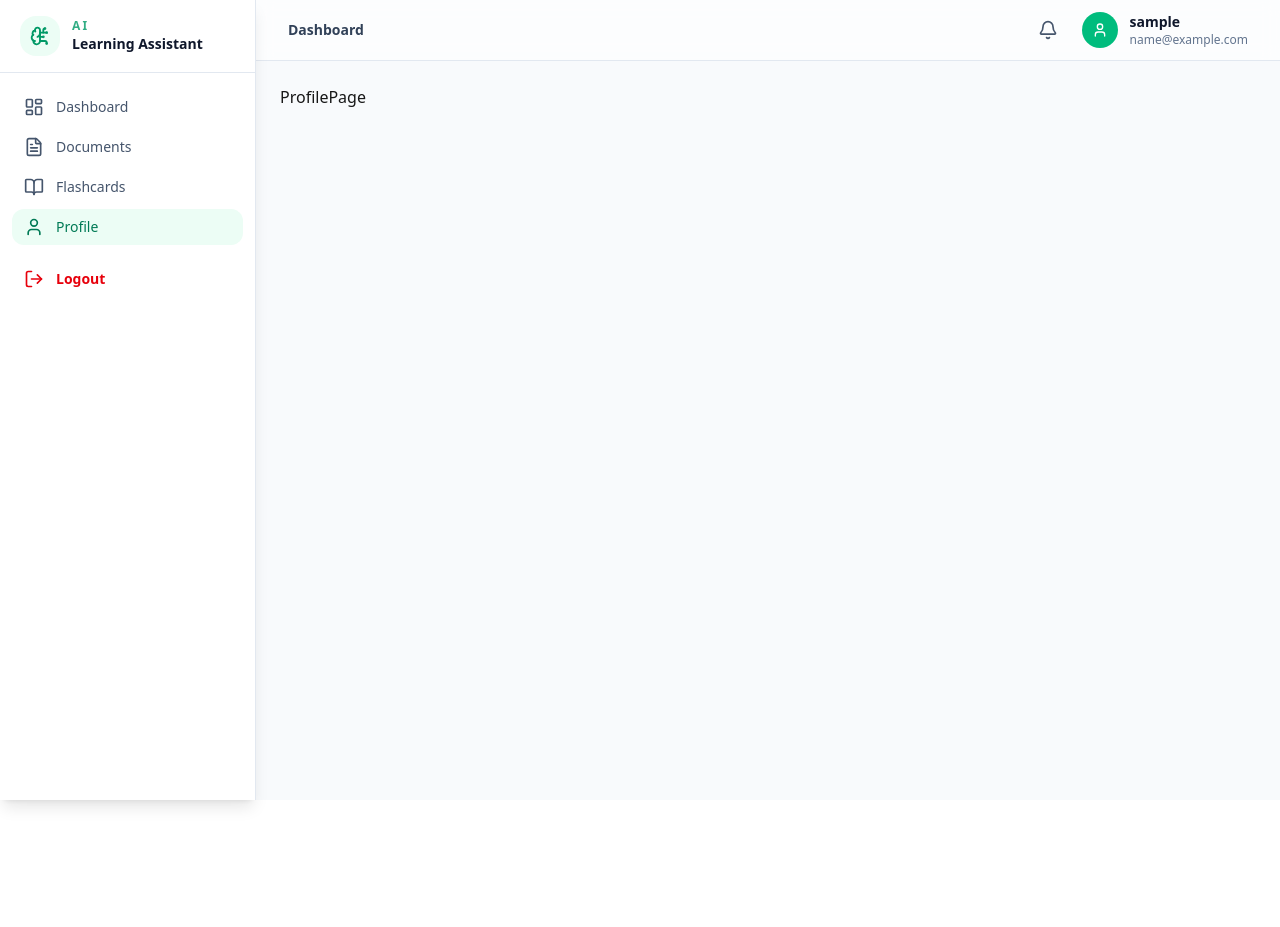
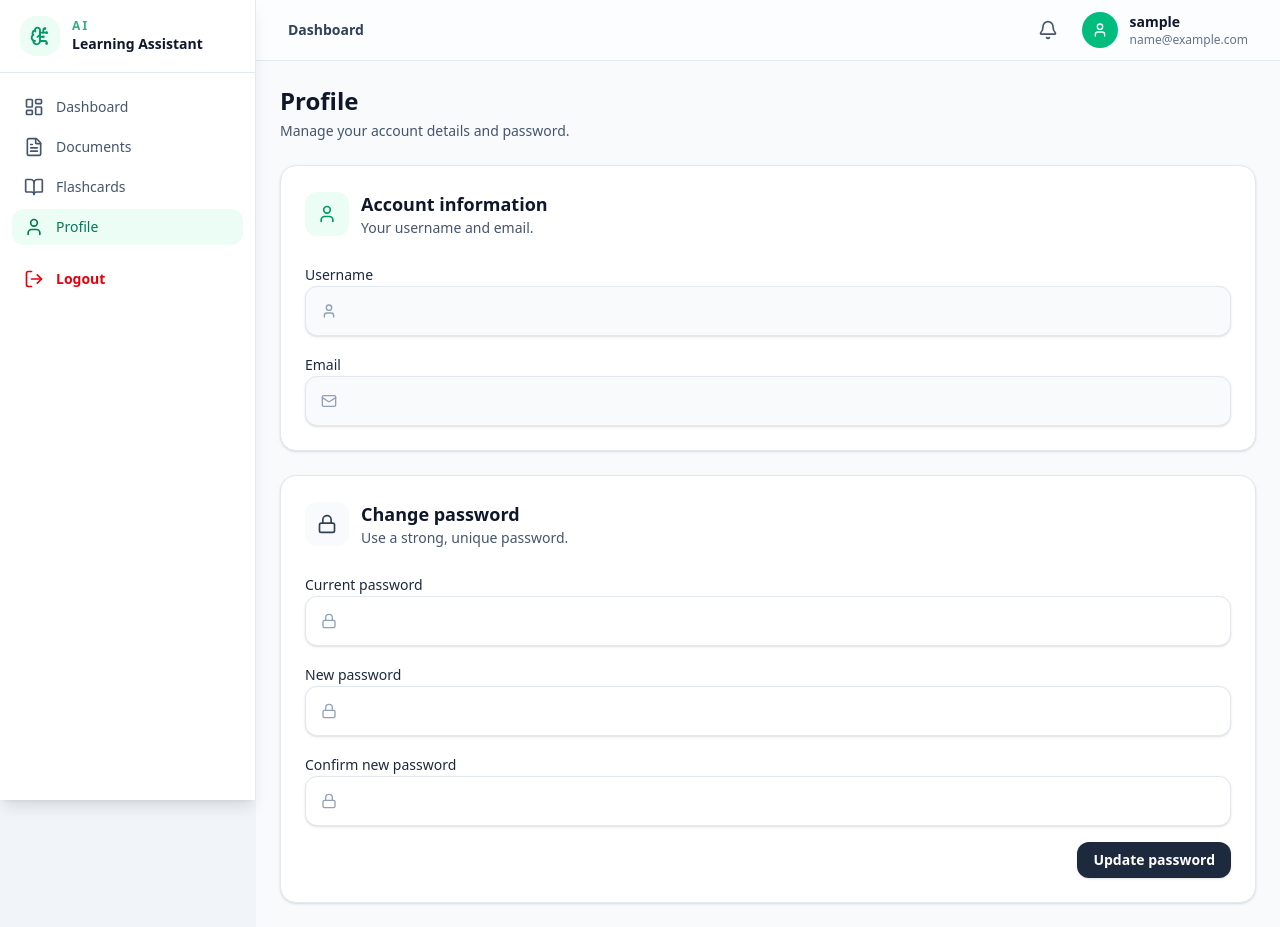
Before and after one commit to rongweiji/ai-learning-asistant, a React (Vite) app: page /profile in a window 1280 px wide. Before the commit the page ends 800 px from the top, so only its background shows below. Built offline with nearby package versions, Linux system fonts and the light colour scheme; no server answers; sample sign-in values are in the browser's storage.

Commit message:
feat: implement ProfilePage with user profile management and password update functionality; enhance UI with loading states and validation

```diff
--- a/src/pages/Profile/ProfilePage.jsx
+++ b/src/pages/Profile/ProfilePage.jsx
@@ -1,8 +1,205 @@
-import React from 'react'
+import React, { useEffect, useState } from 'react'
+import { Mail, User, Lock } from 'lucide-react'
+import toast from 'react-hot-toast'
+import { useAuth } from '../../context/AuthContext'
+import authService from '../../services/authService'
+import Spinner from '../../Components/common/Spinner'
 
 const ProfilePage = () => {
+  const { user, updateUser } = useAuth()
+
+  const [profile, setProfile] = useState({ username: '', email: '' })
+  const [passwords, setPasswords] = useState({ currentPassword: '', newPassword: '', confirmPassword: '' })
+  const [loadingProfile, setLoadingProfile] = useState(true)
+  const [savingPassword, setSavingPassword] = useState(false)
+
+  useEffect(() => {
+    const fetchProfile = async () => {
+      setLoadingProfile(true)
+      try {
+        const response = await authService.getProfile()
+        const data = response?.data || response?.user || response || {}
+        const nextProfile = {
+          username: data.username || user?.username || '',
+          email: data.email || user?.email || '',
+        }
+        setProfile(nextProfile)
+        updateUser(nextProfile)
+      } catch (error) {
+        toast.error(error.message || 'Failed to load profile')
+      } finally {
+        setLoadingProfile(false)
+      }
+    }
+
+    fetchProfile()
+  }, [])
+
+  const handlePasswordSubmit = async (e) => {
+    e.preventDefault()
+
+    if (passwords.newPassword.length < 6) {
+      toast.error('New password must be at least 6 characters')
+      return
+    }
+
+    if (passwords.newPassword !== passwords.confirmPassword) {
+      toast.error('New password and confirmation do not match')
+      return
+    }
+
+    setSavingPassword(true)
+    try {
+      await authService.changePassword({
+        currentPassword: passwords.currentPassword,
+        newPassword: passwords.newPassword,
+      })
+      toast.success('Password updated')
+      setPasswords({ currentPassword: '', newPassword: '', confirmPassword: '' })
+    } catch (error) {
+      toast.error(error.message || 'Failed to change password')
+    } finally {
+      setSavingPassword(false)
+    }
+  }
+
+  const handlePasswordInput = (key, value) => {
+    setPasswords((prev) => ({ ...prev, [key]: value }))
+  }
+
   return (
-    <div>ProfilePage</div>
+    <div className="space-y-6">
+      <div className="space-y-1">
+        <h1 className="text-2xl font-semibold text-slate-900">Profile</h1>
+        <p className="text-sm text-slate-600">Manage your account details and password.</p>
+      </div>
+
+      <div className="space-y-6">
+        <div className="rounded-2xl border border-slate-200 bg-white shadow-sm p-6 space-y-6">
+          <div className="flex items-center gap-3">
+            <div className="p-3 rounded-xl bg-emerald-50 text-emerald-600">
+              <User className="h-5 w-5" />
+            </div>
+            <div>
+              <h2 className="text-lg font-semibold text-slate-900">Account information</h2>
+              <p className="text-sm text-slate-600">Your username and email.</p>
+            </div>
+          </div>
+
+          {loadingProfile ? (
+            <div className="flex items-center justify-center py-8">
+              <Spinner />
+            </div>
+          ) : (
+              <div className="space-y-4">
+                <div className="space-y-2">
+                  <label className="text-sm font-medium text-slate-800">Username</label>
+                  <div className="relative">
+                    <div className="absolute inset-y-0 left-0 flex pl-4 items-center pointer-events-none text-slate-400">
+                      <User className="h-4 w-4" />
+                    </div>
+                    <input
+                      type="text"
+                      className="w-full rounded-xl border bg-slate-50 pl-11 pr-4 py-3 text-slate-900 shadow-sm border-slate-200"
+                      value={profile.username}
+                      readOnly
+                      disabled
+                    />
+                  </div>
+                </div>
+
+                <div className="space-y-2">
+                  <label className="text-sm font-medium text-slate-800">Email</label>
+                  <div className="relative">
+                    <div className="absolute inset-y-0 left-0 flex pl-4 items-center pointer-events-none text-slate-400">
+                      <Mail className="h-4 w-4" />
+                    </div>
+                    <input
+                      type="email"
+                      className="w-full rounded-xl border bg-slate-50 pl-11 pr-4 py-3 text-slate-900 shadow-sm border-slate-200"
+                      value={profile.email}
+                      readOnly
+                      disabled
+                    />
+                  </div>
+                </div>
+              </div>
+          )}
+        </div>
+
+        <div className="rounded-2xl border border-slate-200 bg-white shadow-sm p-6 space-y-6">
+          <div className="flex items-center gap-3">
+            <div className="p-3 rounded-xl bg-slate-50 text-slate-700">
+              <Lock className="h-5 w-5" />
+            </div>
+            <div>
+              <h2 className="text-lg font-semibold text-slate-900">Change password</h2>
+              <p className="text-sm text-slate-600">Use a strong, unique password.</p>
+            </div>
+          </div>
+
+          <form className="space-y-4" onSubmit={handlePasswordSubmit}>
+            <div className="space-y-2">
+              <label className="text-sm font-medium text-slate-800">Current password</label>
+              <div className="relative">
+                <div className="absolute inset-y-0 left-0 flex pl-4 items-center pointer-events-none text-slate-400">
+                  <Lock className="h-4 w-4" />
+                </div>
+                <input
+                  type="password"
+                  className="w-full rounded-xl border bg-white pl-11 pr-4 py-3 text-slate-900 placeholder:text-slate-400 shadow-sm transition focus:border-emerald-500 focus:outline-none focus:ring-2 focus:ring-emerald-500/30 border-slate-200"
+                  value={passwords.currentPassword}
+                  onChange={(e) => handlePasswordInput('currentPassword', e.target.value)}
+                  autoComplete="current-password"
+                />
+              </div>
+            </div>
+
+            <div className="space-y-2">
+              <label className="text-sm font-medium text-slate-800">New password</label>
+              <div className="relative">
+                <div className="absolute inset-y-0 left-0 flex pl-4 items-center pointer-events-none text-slate-400">
+                  <Lock className="h-4 w-4" />
+                </div>
+                <input
+                  type="password"
+                  className="w-full rounded-xl border bg-white pl-11 pr-4 py-3 text-slate-900 placeholder:text-slate-400 shadow-sm transition focus:border-emerald-500 focus:outline-none focus:ring-2 focus:ring-emerald-500/30 border-slate-200"
+                  value={passwords.newPassword}
+                  onChange={(e) => handlePasswordInput('newPassword', e.target.value)}
+                  autoComplete="new-password"
+                />
+              </div>
+            </div>
+
+            <div className="space-y-2">
+              <label className="text-sm font-medium text-slate-800">Confirm new password</label>
+              <div className="relative">
+                <div className="absolute inset-y-0 left-0 flex pl-4 items-center pointer-events-none text-slate-400">
+                  <Lock className="h-4 w-4" />
+                </div>
+                <input
+                  type="password"
+                  className="w-full rounded-xl border bg-white pl-11 pr-4 py-3 text-slate-900 placeholder:text-slate-400 shadow-sm transition focus:border-emerald-500 focus:outline-none focus:ring-2 focus:ring-emerald-500/30 border-slate-200"
+                  value={passwords.confirmPassword}
+                  onChange={(e) => handlePasswordInput('confirmPassword', e.target.value)}
+                  autoComplete="new-password"
+                />
+              </div>
+            </div>
+
+            <div className="flex justify-end">
+              <button
+                type="submit"
+                disabled={savingPassword}
+                className="inline-flex items-center justify-center gap-2 rounded-xl bg-slate-800 px-4 py-2 text-sm font-semibold text-white shadow-sm transition hover:bg-slate-700 disabled:cursor-not-allowed disabled:opacity-70"
+              >
+                {savingPassword ? 'Updating...' : 'Update password'}
+              </button>
+            </div>
+          </form>
+        </div>
+      </div>
+    </div>
   )
 }
 
```
